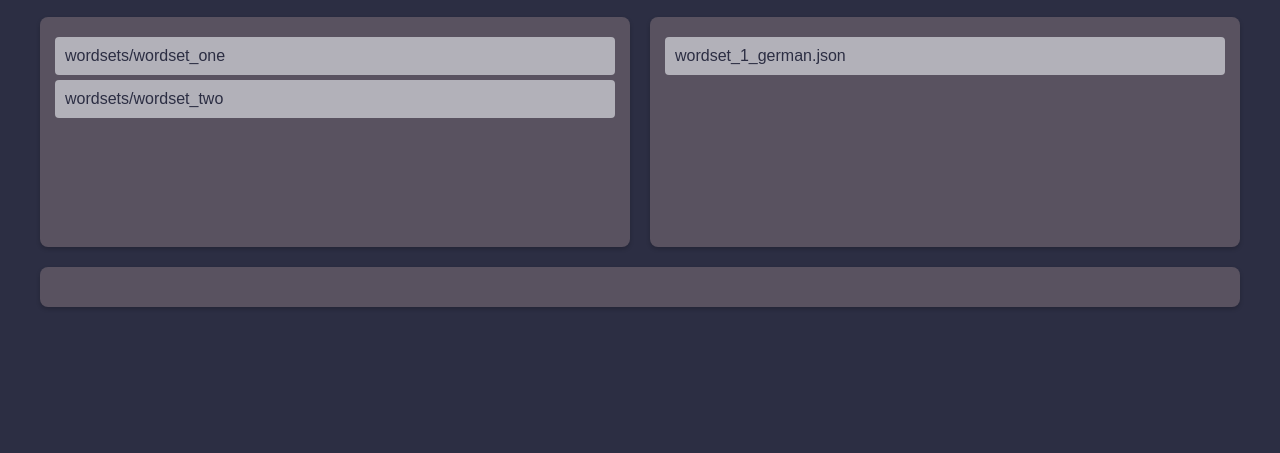
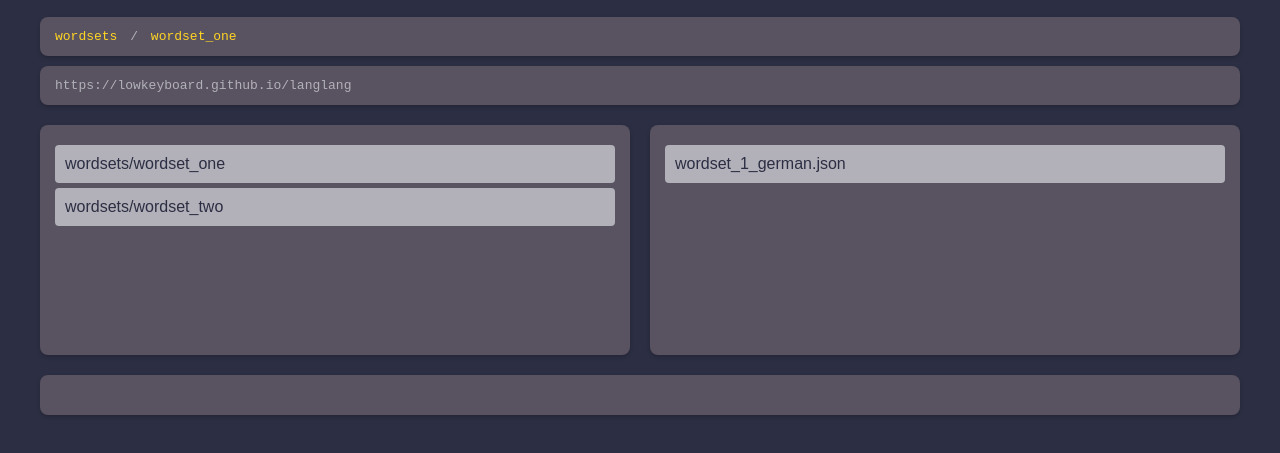
Before and after one commit to lowkeyboard/langlang, a plain HTML site: page index.html in a window 1280 px wide. Both pictures are taken after a click on the element "wordsets/wordset_one". Shown: the part 81-534 px from the top of the page. Drawn offline with Linux system fonts and the light colour scheme.

Commit message:
url path added

```diff
--- a/index.html
+++ b/index.html
@@ -9,6 +9,12 @@
   <body>
     <div class="container">
       <h1>Wordsets Browser</h1>
+      <div class="path-container">
+        <div class="url-path" id="urlPath">
+          <span class="path-segment">root</span>
+        </div>
+        <div class="full-url" id="fullUrl"></div>
+      </div>
       <div class="file-explorer">
         <div class="folders" id="folderList"></div>
         <div class="files" id="fileList"></div>
@@ -19,6 +25,36 @@
     <script>
       const baseUrl = "https://lowkeyboard.github.io/langlang";
       const folders = ["wordsets/wordset_one", "wordsets/wordset_two"]; // Add your folders here
+      let currentPath = "root";
+
+      function updatePaths(path, isFile = false) {
+        // Update route path
+        const urlPathDiv = document.getElementById("urlPath");
+        const segments = path.split("/");
+        urlPathDiv.innerHTML = "";
+
+        segments.forEach((segment, index) => {
+          const segmentSpan = document.createElement("span");
+          segmentSpan.className = "path-segment";
+          segmentSpan.textContent = segment;
+          urlPathDiv.appendChild(segmentSpan);
+
+          if (index < segments.length - 1) {
+            const separator = document.createElement("span");
+            separator.className = "path-separator";
+            separator.textContent = " / ";
+            urlPathDiv.appendChild(separator);
+          }
+        });
+
+        // Update full URL
+        const fullUrlDiv = document.getElementById("fullUrl");
+        if (isFile) {
+          fullUrlDiv.textContent = `${baseUrl}/${path}`;
+        } else {
+          fullUrlDiv.textContent = baseUrl;
+        }
+      }
 
       function displayFolders() {
         const folderList = document.getElementById("folderList");
@@ -26,7 +62,10 @@
           const folderDiv = document.createElement("div");
           folderDiv.className = "folder";
           folderDiv.textContent = folder;
-          folderDiv.onclick = () => loadFiles(folder);
+          folderDiv.onclick = () => {
+            loadFiles(folder);
+            updatePaths(folder);
+          };
           folderList.appendChild(folderDiv);
         });
       }
@@ -43,7 +82,10 @@
             const fileDiv = document.createElement("div");
             fileDiv.className = "file";
             fileDiv.textContent = file.split("/").pop();
-            fileDiv.onclick = () => fetchAndDisplayJson(`${baseUrl}/${file}`);
+            fileDiv.onclick = () => {
+              fetchAndDisplayJson(`${baseUrl}/${file}`);
+              updatePaths(file, true);
+            };
             fileList.appendChild(fileDiv);
           });
         } catch (error) {
@@ -88,17 +130,17 @@
           await navigator.clipboard.writeText(jsonString);
 
           // Visual feedback
-          const copyButton = document.querySelector('.copy-button');
+          const copyButton = document.querySelector(".copy-button");
           copyButton.textContent = "Copied!";
-          copyButton.classList.add('copied');
+          copyButton.classList.add("copied");
 
           // Reset button after 2 seconds
           setTimeout(() => {
             copyButton.textContent = "Copy All";
-            copyButton.classList.remove('copied');
+            copyButton.classList.remove("copied");
           }, 2000);
         } catch (error) {
-          console.error('Failed to copy:', error);
+          console.error("Failed to copy:", error);
         }
       }
 
--- a/styles.css
+++ b/styles.css
@@ -9,6 +9,40 @@ body {
     background: #2C2E43;
     color: #B2B1B9;
     margin: 0;
+}
+
+.path-container {
+    display: flex;
+    flex-direction: column;
+    gap: 10px;
+    margin-bottom: 20px;
+}
+
+.url-path {
+    background: #595260;
+    padding: 12px 15px;
+    border-radius: 8px;
+    font-family: monospace;
+    box-shadow: 0 2px 4px rgba(0, 0, 0, 0.2);
+}
+
+.full-url {
+    background: #595260;
+    padding: 12px 15px;
+    border-radius: 8px;
+    font-family: monospace;
+    color: #B2B1B9;
+    word-break: break-all;
+    box-shadow: 0 2px 4px rgba(0, 0, 0, 0.2);
+}
+
+.path-segment {
+    color: #FFD523;
+}
+
+.path-separator {
+    color: #B2B1B9;
+    margin: 0 5px;
 }
 
 .file-explorer {
```
